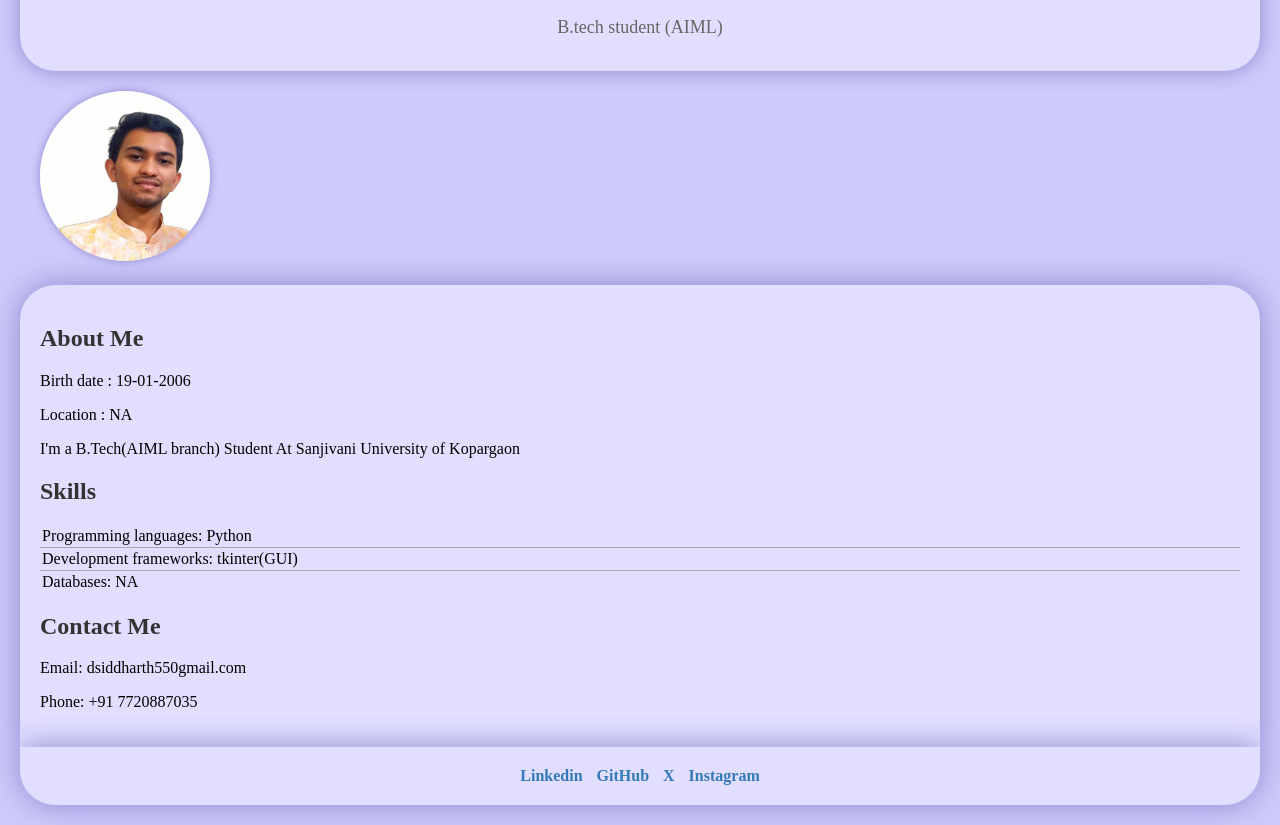
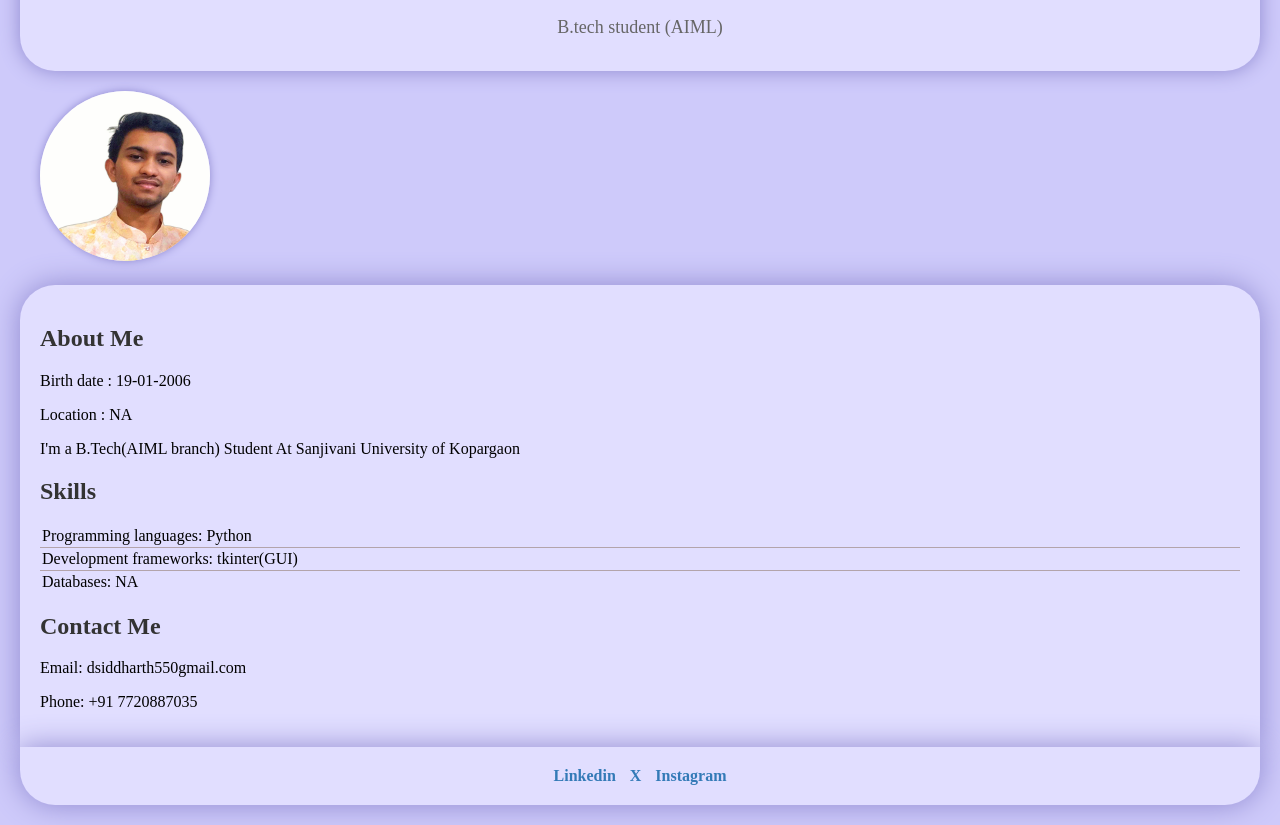
Before and after one commit to siddharth192006/Profile, a plain HTML site: page index.html in a window 1280 px wide. Shown: the part 84-909 px from the top of the page. Drawn offline with Linux system fonts and the light colour scheme.

Commit message:
Update index.html
Signed-off-by: Siddharth Deshmukh <110730492+siddharth192006@users.noreply.github.com>

```diff
--- a/index.html
+++ b/index.html
@@ -126,7 +126,6 @@
     <!-- Social Media Links -->
     <footer>
       <b><a href="https://www.linkedin.com/in/siddharth-deshmukh-b89a72257?utm_source=share&utm_campaign=share_via&utm_content=profile&utm_medium=android_app" target="_blank">Linkedin</a></b>
-      <b><a href="https://www.github.com/siddharth192006" target="_blank">GitHub</a></b>
       <b><a href="https://x.com/its_sidd2024?t=ii6x0hKjFbLPd7sQ1n9J3g&s=09" target="_blank">X</a></b>
       <b><a href= "https://www.instagram.com/s_d2028?igsh=OWRtcGZtc2VseHh2" target="_blank">Instagram</a></b>
     </footer>
```
